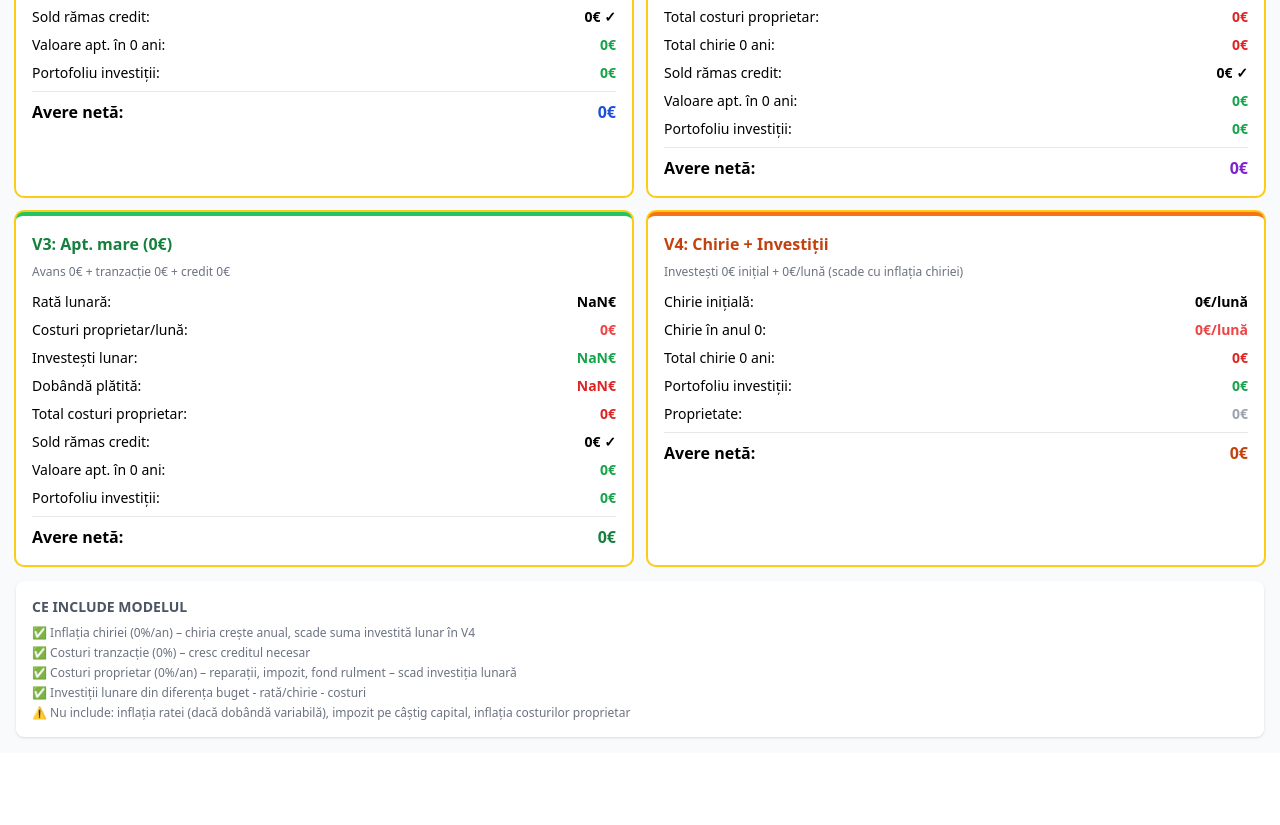
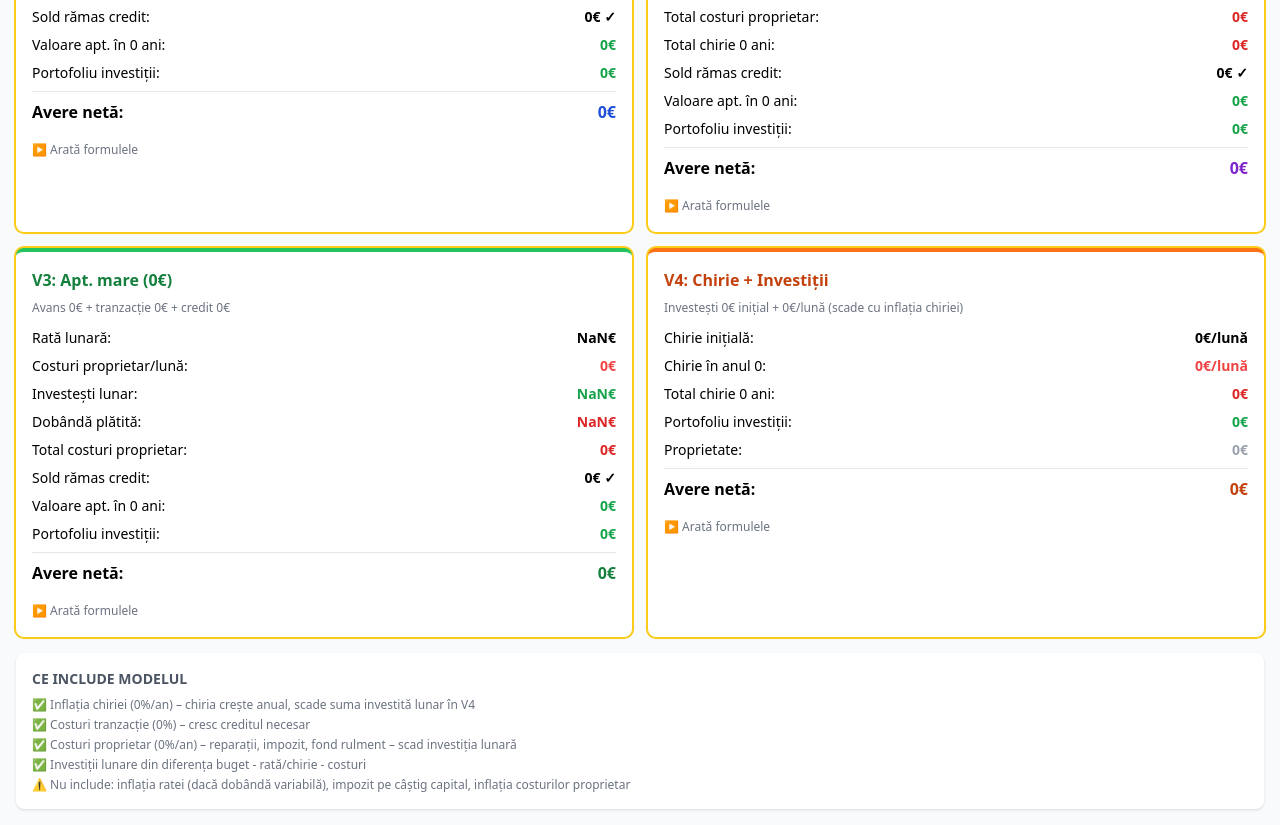
Before and after one commit to doringeman/buy-vs-rent, a React (Vite) app: page / in a window 1280 px wide. Shown: the part 901-1726 px from the top of the page. Before the commit the page ends 1654 px from the top, so only its background shows below. Built offline with nearby package versions, Linux system fonts and the light colour scheme.

Commit message:
feat: add expandable formula sections to result cards
Signed-off-by: Dorin Geman <doringeman@gmail.com>

```diff
--- a/src/App.jsx
+++ b/src/App.jsx
@@ -54,6 +54,22 @@ const translations = {
     note3: (v) => `✅ Costuri proprietar (${v}%/an) – reparații, impozit, fond rulment – scad investiția lunară`,
     note4: "✅ Investiții lunare din diferența buget - rată/chirie - costuri",
     note5: "⚠️ Nu include: inflația ratei (dacă dobândă variabilă), impozit pe câștig capital, inflația costurilor proprietar",
+    showFormulas: "▶ Arată formulele",
+    hideFormulas: "▼ Ascunde formulele",
+    fCredit: "Credit = Preț + Tranzacție - Avans",
+    fMonthlyPayment: "Rată = Credit × r(1+r)^n / ((1+r)^n - 1)  (anuitate constantă; r = dobândă lunară, n = nr. luni)",
+    fOwnerCosts: "Costuri proprietar/lună = Preț × costuri% / 12",
+    fMonthlyInvest: "Investiție lunară = Buget - Rată - Costuri proprietar",
+    fInterestPaid: "Dobândă plătită = Rată × luni_plătite - (Credit - Sold)  (total plătit minus principal rambursat)",
+    fRemainingBalance: "Sold = Credit × ((1+r)^n - (1+r)^k) / ((1+r)^n - 1)  (capital rămas după k luni plătite)",
+    fAptValue: "Valoare apt = Preț × (1 + apreciere%)^ani  (dobândă compusă)",
+    fPortfolioBuy: "P(m) = P(m-1) × (1 + rand/12) + investiție  (simulare lună cu lună, randament compus + contribuție)",
+    fNetWorthBuy: "Avere netă = Valoare apt - Sold + Portofoliu",
+    fV2NetMonthly: "După mutare: net lunar = Buget - Rată - Costuri + Chirie primită×(1+inflație)^an - Chirie plătită×(1+inflație)^an  (chiriile cresc cu inflația)",
+    fTotalRent: "Total chirie = Σ(chirie × (1+inflație%)^an × 12)  (sumă pe toți anii, chirie ajustată cu inflația)",
+    fRentInYear: "Chirie în anul Y = Chirie × (1 + inflație%)^(Y-1)  (dobândă compusă pe inflație)",
+    fPortfolioRent: "P(m) = P(m-1) × (1 + rand/12) + max(0, Buget - Chirie curentă)  (pornește cu Avans, randament compus + surplus lunar)",
+    fNetWorthRent: "Avere netă = Portofoliu",
   },
   en: {
     title: "Comparison: Buy vs. Rent",
@@ -108,6 +124,22 @@ const translations = {
     note3: (v) => `✅ Owner costs (${v}%/yr) – repairs, tax, maintenance – reduce monthly investment`,
     note4: "✅ Monthly investments from budget minus payment/rent minus costs",
     note5: "⚠️ Not included: variable rate changes, capital gains tax, owner cost inflation",
+    showFormulas: "▶ Show formulas",
+    hideFormulas: "▼ Hide formulas",
+    fCredit: "Mortgage = Price + Transaction - Down payment",
+    fMonthlyPayment: "Payment = Mortgage × r(1+r)^n / ((1+r)^n - 1)  (fixed annuity; r = monthly rate, n = total months)",
+    fOwnerCosts: "Owner costs/mo = Price × costs% / 12",
+    fMonthlyInvest: "Monthly investment = Budget - Payment - Owner costs",
+    fInterestPaid: "Interest paid = Payment × months_paid - (Mortgage - Balance)  (total paid minus principal repaid)",
+    fRemainingBalance: "Balance = Mortgage × ((1+r)^n - (1+r)^k) / ((1+r)^n - 1)  (remaining principal after k months paid)",
+    fAptValue: "Apt value = Price × (1 + appreciation%)^years  (compound growth)",
+    fPortfolioBuy: "P(m) = P(m-1) × (1 + return/12) + investment  (month-by-month simulation, compound return + contribution)",
+    fNetWorthBuy: "Net worth = Apt value - Balance + Portfolio",
+    fV2NetMonthly: "After move: net monthly = Budget - Payment - Costs + Rental income×(1+inflation)^yr - Rent paid×(1+inflation)^yr  (rents grow with inflation)",
+    fTotalRent: "Total rent = Σ(rent × (1+inflation%)^yr × 12)  (sum over all years, rent adjusted for inflation)",
+    fRentInYear: "Rent in year Y = Rent × (1 + inflation%)^(Y-1)  (compound inflation)",
+    fPortfolioRent: "P(m) = P(m-1) × (1 + return/12) + max(0, Budget - Current rent)  (starts with Down payment, compound return + monthly surplus)",
+    fNetWorthRent: "Net worth = Portfolio",
   },
 };
 
@@ -277,6 +309,22 @@ export default function App() {
     <div className="bg-red-50 border border-red-300 text-red-700 text-xs font-semibold rounded p-2 mb-3">{t.budgetWarning(fmt(shortfall))}</div>
   ) : null;
 
+  const FormulaSection = ({ formulas }) => {
+    const [expanded, setExpanded] = useState(false);
+    return (
+      <div className="mt-3">
+        <button onClick={() => setExpanded(!expanded)} className="text-xs text-gray-500 hover:text-gray-700 cursor-pointer">
+          {expanded ? t.hideFormulas : t.showFormulas}
+        </button>
+        {expanded && (
+          <div className="bg-gray-50 rounded p-3 mt-2 text-xs font-mono space-y-1">
+            {formulas.map((f, i) => <div key={i}>{f}</div>)}
+          </div>
+        )}
+      </div>
+    );
+  };
+
   const ic = "w-full p-2 border border-gray-300 rounded text-sm";
   const lc = "text-xs text-gray-500 mb-1";
 
@@ -353,6 +401,10 @@ export default function App() {
             <hr />
             <div className="flex justify-between font-bold text-base"><span>{t.netWorth}</span><span className="text-blue-700">{fmt(nw1)}€</span></div>
           </div>
+          <FormulaSection formulas={[
+            t.fCredit, t.fMonthlyPayment, t.fOwnerCosts, t.fMonthlyInvest,
+            t.fInterestPaid, t.fRemainingBalance, t.fAptValue, t.fPortfolioBuy, t.fNetWorthBuy,
+          ]} />
         </div>
 
         <div className={`bg-white rounded-lg shadow p-4 border-t-4 border-purple-500 ${highlight(nw2)}`}>
@@ -373,6 +425,11 @@ export default function App() {
             <hr />
             <div className="flex justify-between font-bold text-base"><span>{t.netWorth}</span><span className="text-purple-700">{fmt(nw2)}€</span></div>
           </div>
+          <FormulaSection formulas={[
+            t.fCredit, t.fMonthlyPayment, t.fOwnerCosts, t.fInterestPaid,
+            t.fRemainingBalance, t.fAptValue, t.fV2NetMonthly, t.fTotalRent,
+            t.fPortfolioBuy, t.fNetWorthBuy,
+          ]} />
         </div>
 
         <div className={`bg-white rounded-lg shadow p-4 border-t-4 border-green-500 ${highlight(nw3)}`}>
@@ -391,6 +448,10 @@ export default function App() {
             <hr />
             <div className="flex justify-between font-bold text-base"><span>{t.netWorth}</span><span className="text-green-700">{fmt(nw3)}€</span></div>
           </div>
+          <FormulaSection formulas={[
+            t.fCredit, t.fMonthlyPayment, t.fOwnerCosts, t.fMonthlyInvest,
+            t.fInterestPaid, t.fRemainingBalance, t.fAptValue, t.fPortfolioBuy, t.fNetWorthBuy,
+          ]} />
         </div>
 
         <div className={`bg-white rounded-lg shadow p-4 border-t-4 border-orange-500 ${highlight(nw4)}`}>
@@ -406,6 +467,9 @@ export default function App() {
             <hr />
             <div className="flex justify-between font-bold text-base"><span>{t.netWorth}</span><span className="text-orange-700">{fmt(nw4)}€</span></div>
           </div>
+          <FormulaSection formulas={[
+            t.fRentInYear, t.fTotalRent, t.fPortfolioRent, t.fNetWorthRent,
+          ]} />
         </div>
       </div>
 
```
